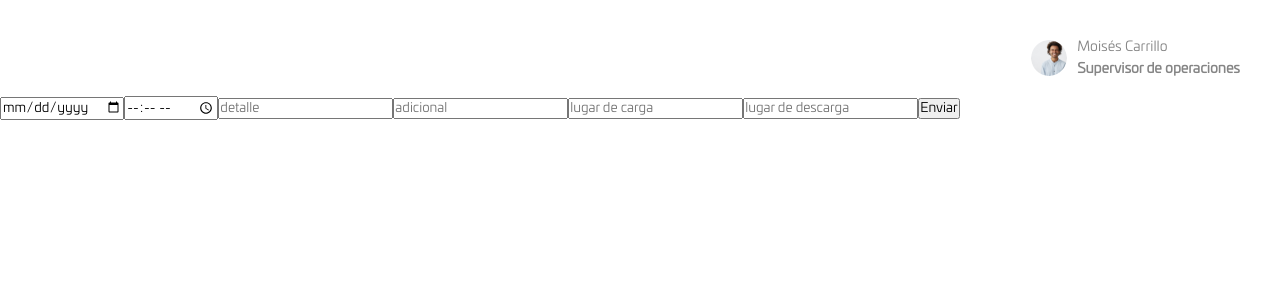
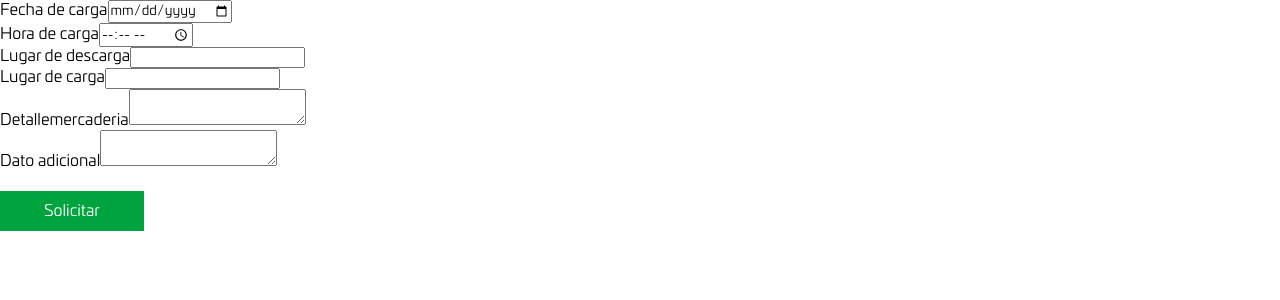
Before and after one commit to argierincon/Ransa-Talent-Fest, a React app: page /solicitudes in a window 1280 px wide. Shown: the top 300 px of the page. Built offline with nearby package versions, Linux system fonts and the light colour scheme.

Commit message:
Creacion de vista para solicitud

```diff
--- a/src/components/formSolicitud/FormSolicitud.jsx
+++ b/src/components/formSolicitud/FormSolicitud.jsx
@@ -1,7 +1,8 @@
+/* eslint-disable jsx-a11y/label-has-associated-control */
 import React, { useState } from 'react';
 import firebase from 'firebase/app';
 import 'firebase/firestore';
-import Header from '../header/Header';
+import BtnPrimary from '../btnPrimary/BtnPrimary';
 
 const FormSolicitud = () => {
   const db = firebase.firestore();
@@ -29,18 +30,46 @@ const FormSolicitud = () => {
   };
 
   return (
-    <div>
-      <Header />
-      <form onSubmit={handleSubmit}>
-        <input type="date" name="fechaCarga" onChange={handleInputChange} />
-        <input type="time" name="horaCarga" onChange={handleInputChange} />
-        <input type="text" name="detalleMercaderia" placeholder="detalle" onChange={handleInputChange} />
-        <input type="text" name="nota" placeholder="adicional" onChange={handleInputChange} />
-        <input type="text" name="lugarCarga" placeholder="lugar de carga" onChange={handleInputChange} />
-        <input type="text" name="lugarDescarga" placeholder="lugar de descarga" onChange={handleInputChange} />
-        <button type="submit">Enviar</button>
-      </form>
-    </div>
+    <form onSubmit={handleSubmit}>
+      <div className="flex">
+        <div className="firs-colum">
+          <div className="flex">
+            <label htmlFor="name">Fecha de carga</label>
+            <input type="date" name="fechaCarga" onChange={handleInputChange} />
+          </div>
+          <div className="flex">
+            <label htmlFor="name">Hora de carga</label>
+            <input type="time" name="horaCarga" onChange={handleInputChange} />
+          </div>
+          <div className="flex">
+            <label htmlFor="name">Lugar de descarga</label>
+            <input type="text" name="lugarCarga" onChange={handleInputChange} />
+          </div>
+          <div className="flex">
+            <label htmlFor="name">Lugar de carga</label>
+            <input ttype="text" name="lugarDescarga" onChange={handleInputChange} />
+          </div>
+        </div>
+        <div className="second-colum">
+          <div className="flex">
+            <label htmlFor="name">Detallemercaderia</label>
+            <textarea
+              className="prueba"
+              name="detalleMercaderia"
+              onChange={handleInputChange}
+            />
+          </div>
+          <div className="flex">
+            <label htmlFor="name">Dato adicional</label>
+            <textarea
+              name="datoAdicional"
+              onChange={handleInputChange}
+            />
+          </div>
+        </div>
+      </div>
+      <BtnPrimary texto="Solicitar" />
+    </form>
   );
 };
 
```
